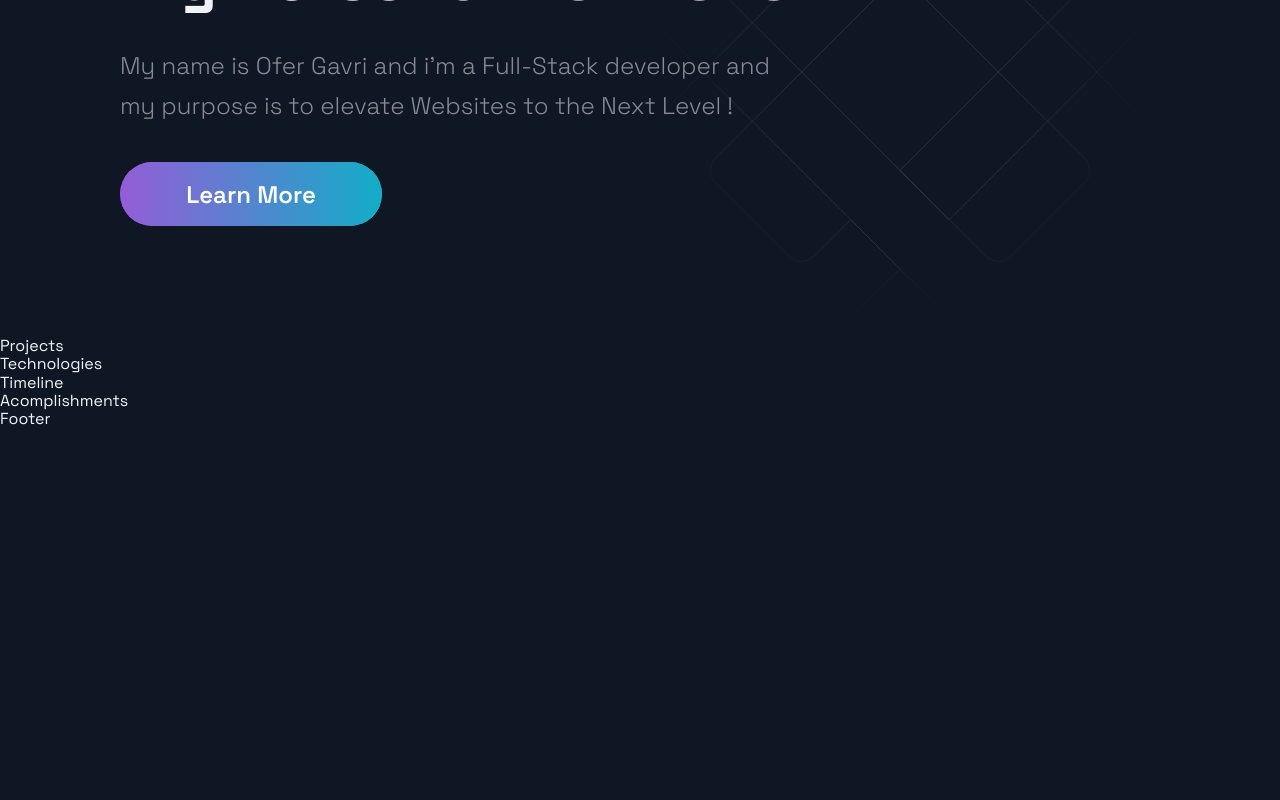
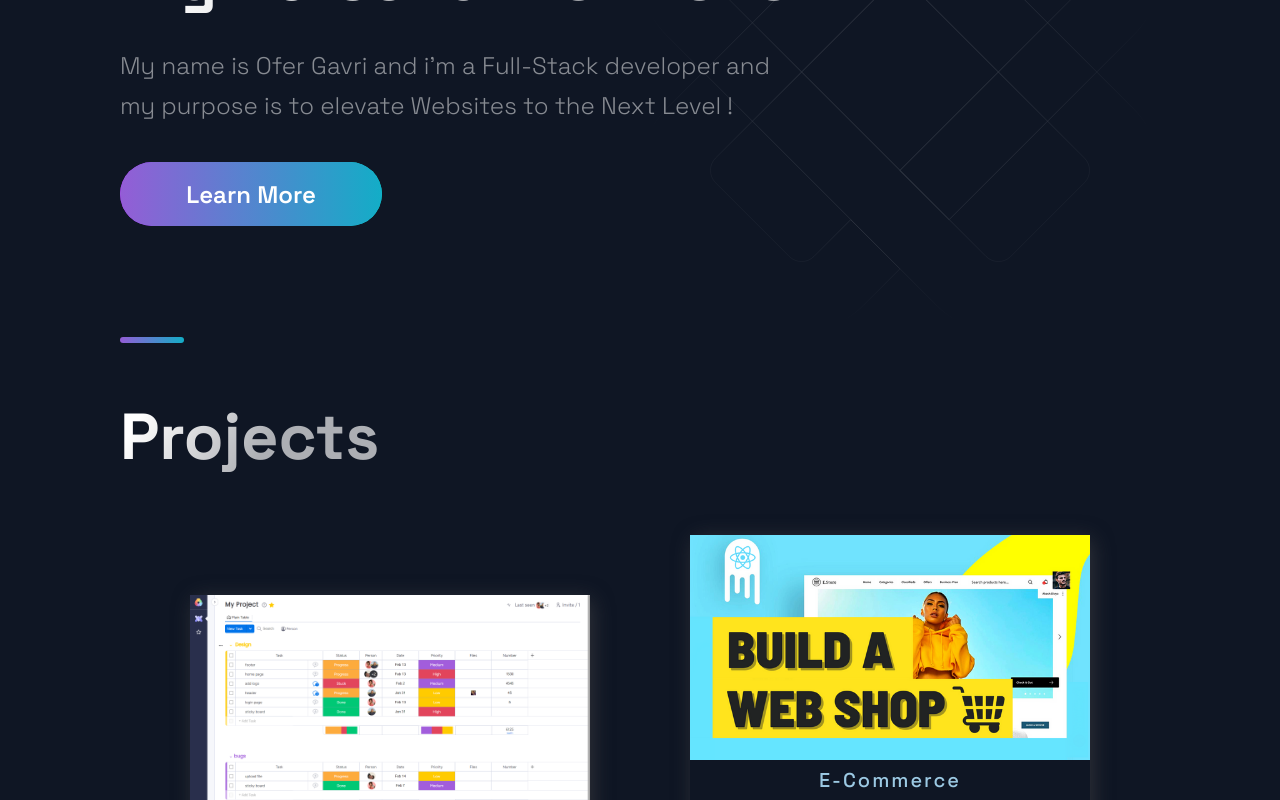
Before and after one commit to oferGavrilov/My-portfolio, a Next.js app: page / in a window 1280 px wide. Shown: the part 300-1100 px from the top of the page. Before the commit the page ends 800 px from the top, so only its background shows below. Built offline with nearby package versions, Linux system fonts and the light colour scheme.

Commit message:
done project section

```diff
--- a/src/components/Projects/Projects.js
+++ b/src/components/Projects/Projects.js
@@ -5,9 +5,36 @@
 import { projects } from '../../constants/constants';
 
 const Projects = () => (
-  <div>
-    Projects
-  </div>
+  <Section nopadding id="projects">
+    <SectionDivider />
+    <SectionTitle main>Projects</SectionTitle>
+    <GridContainer>
+      {projects.map(({ id, image, title, description, tags, source, visit }) => (
+        <BlogCard key={id}>
+          <Img src={image} />
+          <TitleContent>
+            <HeaderThree  >{title}</HeaderThree>
+            <Hr />
+          </TitleContent>
+          <CardInfo>
+            {description}
+          </CardInfo>
+          <div>
+            <TitleContent>Stack</TitleContent>
+            <TagList>
+              {tags.map((tag, i) => (
+                <Tag key={i}>{tag}</Tag>
+              ))}
+            </TagList>
+          </div>
+          <UtilityList>
+            <ExternalLinks href={visit} target="_blank">App</ExternalLinks>
+            <ExternalLinks href={source} target="_blank">Source</ExternalLinks>
+          </UtilityList>
+        </BlogCard>
+      ))}
+    </GridContainer>
+  </Section>
 );
 
 export default Projects;
--- a/src/constants/constants.js
+++ b/src/constants/constants.js
@@ -1,16 +1,16 @@
 export const projects = [
   {
-    title: 'MERN Memories',
-    description: "Using React, Node.js, Express & MongoDB you'll learn how to build a Full Stack MERN Application - from start to finish. The App is called Memories and it is a simple social media app that allows users to post interesting events that happened in their lives.",
-      image: '/images/1.png',
-      tags: ['Mongo', 'Express', 'React', 'Node'],
-    source: 'https://google.com',
-    visit: 'https://google.com',
+    title: 'My-Day',
+    description: "Using React, Redux, Node.js, Express & MongoDB I have build a task management application called 'My-Day' clone of 'Monday'",
+    image: '/images/table.png',
+    tags: ['Mongo', 'Express', 'React', 'Redux', 'Node'],
+    source: 'https://github.com/idandavid1/My-Day',
+    visit: 'https://monday-8oy3.onrender.com/',
     id: 0,
   },
   {
     title: 'E-Commerce',
-    description:"While building it you're going to learn many advanced React & JavaScript topics, as well as how to use Stripe for card transactions. On top of that, at the end of the video, you will have this unique and complex webshop app that you will be able to add to your portfolio. And trust me, e-commerce applications are impressive.",
+    description: "While building it you're going to learn many advanced React & JavaScript topics, as well as how to use Stripe for card transactions. On top of that, at the end of the video, you will have this unique and complex webshop app that you will be able to add to your portfolio. And trust me, e-commerce applications are impressive.",
     image: '/images/2.png',
     tags: ['React', 'JavaScript'],
     source: 'https://google.com',
@@ -20,8 +20,8 @@
   {
     title: 'WebRTC App',
     description: "This is a code repository for the corresponding YouTube video. In this tutorial, we're going to build and deploy a React Video Chat Application using WebRTC.",
-      image: '/images/3.jpg',
-      tags: ['React', 'WebRTC'],
+    image: '/images/3.jpg',
+    tags: ['React', 'WebRTC'],
     source: 'https://google.com',
     visit: 'https://google.com',
     id: 2,
```
Also changed, not shown: public/images/table.png (added).
